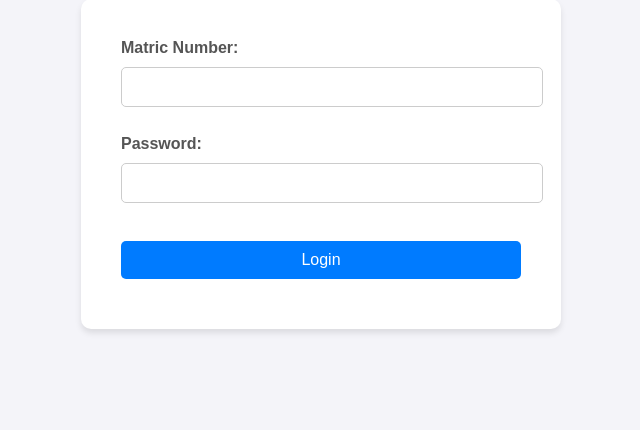
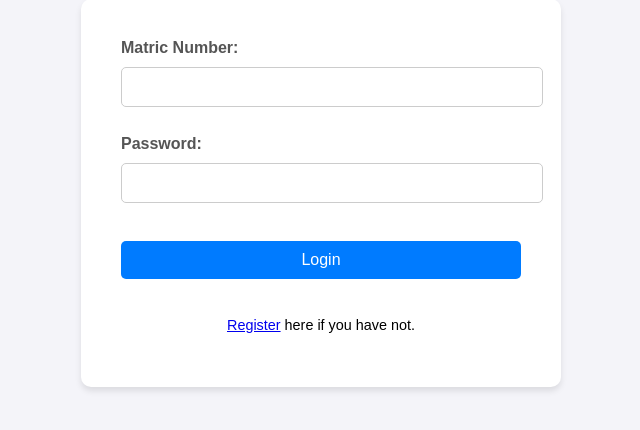
Before and after one commit to VeshalR/lab_5b, a PHP site: page /login.php in a window 1280 px wide. Shown: the part 108-538 px from the top of the page, without its empty margins (319-959 px from the left). Run offline with PHP 8.4, Linux system fonts and the light colour scheme.

Commit message:
Lab_5b Version 2

```diff
--- a/login.php
+++ b/login.php
@@ -1,7 +1,5 @@
 <?php
 session_start();
-
-
 
 if ($_SERVER['REQUEST_METHOD'] == 'POST') {
     // Collect the form data
@@ -42,12 +40,12 @@ if ($_SERVER['REQUEST_METHOD'] == 'POST') {
             header("Location: display_users.php");
             exit();
         } else {
-            // Invalid password
-            echo "Invalid password.";
+            // Invalid password, set error message to display
+            $error_message = "<p>Invalid password, try <a href='login.php'>login again</a>.</p>";
         }
     } else {
         // User not found
-        echo "User not found.";
+        $error_message = "<p>User not found.</p>";
     }
 
     // Close the statement and connection
@@ -74,6 +72,12 @@ if ($_SERVER['REQUEST_METHOD'] == 'POST') {
         <input type="password" name="password" id="password" required>
         <br>
         <button type="submit">Login</button>
+        <br>
+        <p>
+        <a href="registration.html">Register</a> here if you have not.
+        </p>
+        <!-- Display error message if set -->
+        <?php if (isset($error_message)) echo $error_message; ?>
     </form>
 </body>
 </html>
--- a/styles/styles.css
+++ b/styles/styles.css
@@ -58,19 +58,3 @@ form p {
     font-size: 0.9em;
     text-align: center;
 }
-
-a {
-    display: inline-block;
-    text-align: center;
-    padding: 10px;
-    text-decoration: none;
-    color: #fff;
-    background-color: #f44336;
-    border-radius: 4px;
-    font-size: 16px;
-    margin-top: 10px;
-}
-
-a:hover {
-    background-color: #d32f2f;
-}
```
